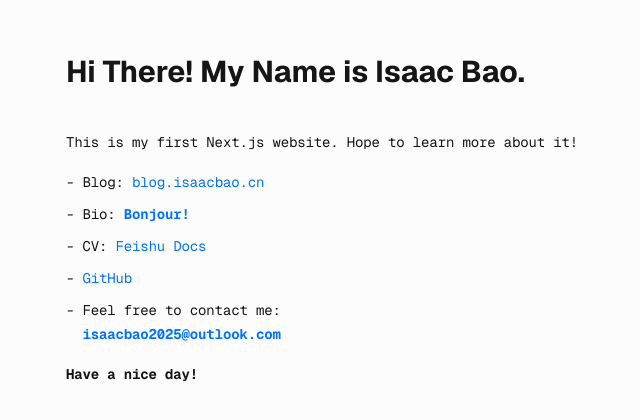
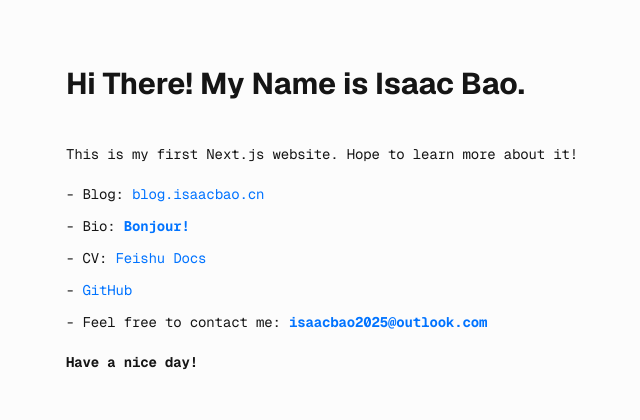
Before and after one commit to Ganzhe2028/Next.js-homepage, a Next.js app: page / in a window 1280 px wide. Shown: the part 140-560 px from the top of the page, without its empty margins (318-958 px from the left). Built offline with nearby package versions, Linux system fonts and the light colour scheme.

Commit message:
内容略微精简

```diff
--- a/src/app/page.js
+++ b/src/app/page.js
@@ -66,15 +66,15 @@ export default function Home() {
 
           <ul className="mb-2 tracking-[-.01em]">
             - Feel free to contact me:
-            <ul>
-              &nbsp;&nbsp;
+            {/* <ul> */}
+              &nbsp;{/* &nbsp; */}
               <a
                 href="mailto:isaacbao2025@outlook.com"
                 className="font-bold text-[#0073ffff]"
               >
                 isaacbao2025@outlook.com
-              </a>{" "}
-            </ul>
+              </a>
+            {/* </ul> */}
             {/* <ul>
               &nbsp;&nbsp;
               <a
```
